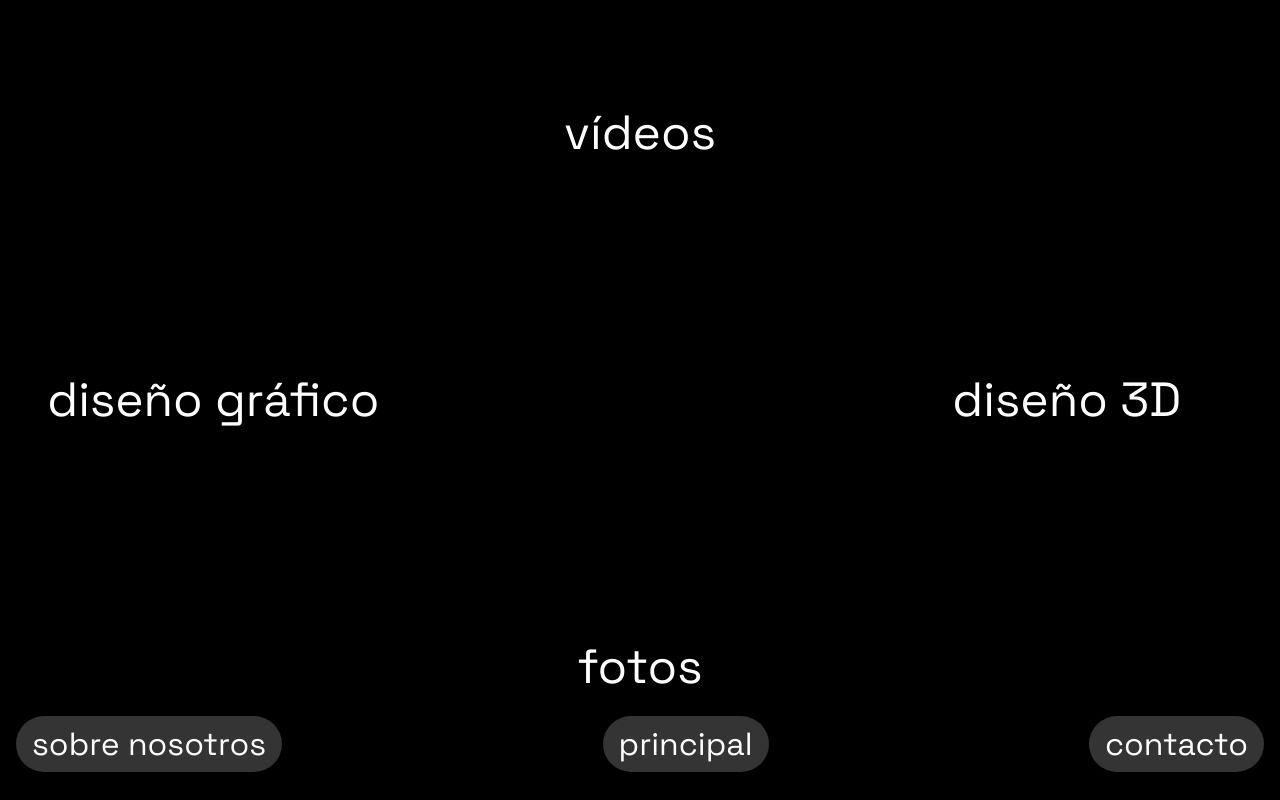
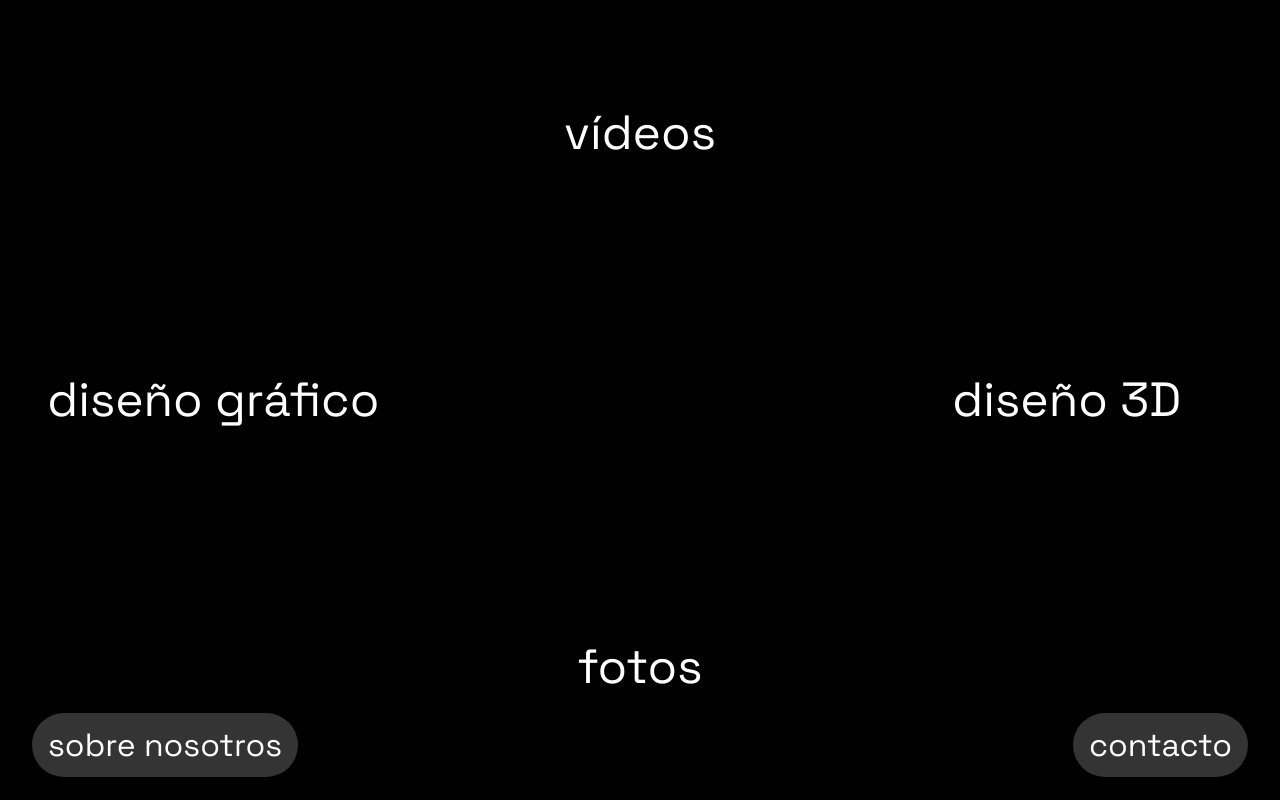
Before and after one commit to Bimai6/argio-studios, a React (Vite) app in the folder frontend/: page / in a window 1280 px wide. Built offline with nearby package versions, Linux system fonts and the light colour scheme; a web font is replaced by a local one.

Commit message:
refactor: change to nav logic to show links depending on context

```diff
--- a/frontend/src/components/Nav/Nav.jsx
+++ b/frontend/src/components/Nav/Nav.jsx
@@ -1,30 +1,41 @@
-import { Link, useLocation } from 'react-router-dom'
+import { Link, useLocation } from "react-router-dom";
 
 const Nav = () => {
-
     const location = useLocation();
+    const isHome = location.pathname === "/";
 
     const navItems = [
-        {link : '/about-us', content: 'sobre nosotros'},
-        {link : '/', content: 'principal'},
-        {link : '/contact', content: 'contacto'}
-    ]
+        { link: "/about-us", content: "sobre nosotros", justify: "justify-start pl-4" },
+        { link: "/", content: "principal", justify: "justify-center" },
+        { link: "/contact", content: "contacto", justify: "justify-end pr-4" }
+    ];
 
     return (
         <>
-        <nav className="fixed bottom-0 left-0 w-full h-[80px] z-50 px-4">
-            <ul className="flex flex-row justify-between gap-4">
-                {navItems.map((item, index) => (
-                    <li key={index}>
-                        <Link to={item.link} className={`py-2 px-4 rounded-4xl ${location.pathname === "/" ? "text-white bg-[#343434]" : "bg-[#D9D9D9]"}`}>
-                            {item.content}
-                        </Link>
-                    </li>
-                ))}
-            </ul>
-        </nav>
+            <nav className="fixed bottom-0 left-0 w-screen h-[110px] z-50 px-4">
+                <ul className="grid grid-cols-3 w-full h-full text-center">
+                    {navItems.map((item, index) => {
+                        const defaultLink = (
+                            <Link
+                                to={item.link}
+                                className={`py-2 px-4 rounded-4xl ${
+                                    isHome ? "text-white bg-[#343434]" : "bg-[#D9D9D9]"
+                                }`}
+                            >
+                                {item.content}
+                            </Link>
+                        );
+
+                        return (
+                            <li key={index} className={`flex items-center ${item.justify}`}>
+                                {item.link === "/" && isHome ? null : defaultLink}
+                            </li>
+                        );
+                    })}
+                </ul>
+            </nav>
         </>
-    )
-}
+    );
+};
 
-export default Nav
+export default Nav;
```
